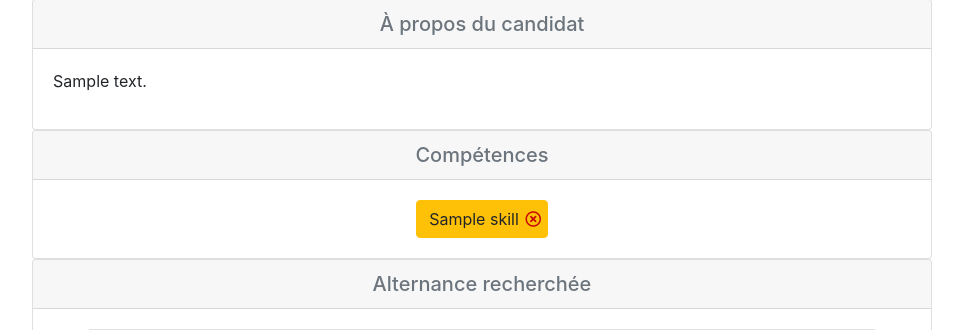
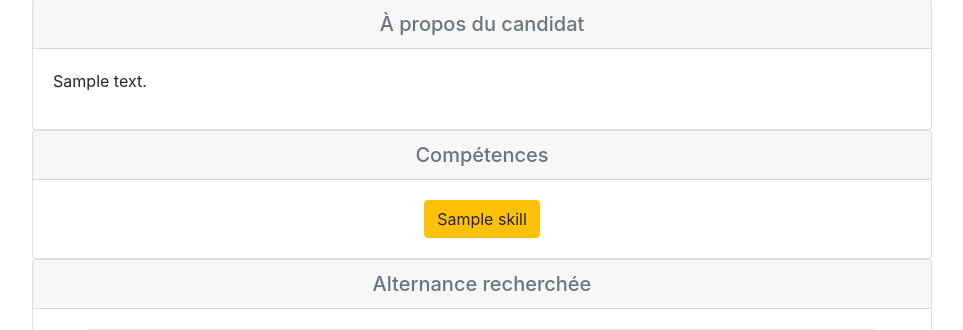
Before and after one commit to cyrielmartin/adopte-un-alternant, a Symfony app: template templates/candidate/one.html.twig in a window 1280 px wide. Shown: the part 389-719 px from the top of the page, without its empty margins (158-1121 px from the left). Run offline with Twig, Linux system fonts and the light colour scheme; the template is opened without the code that fills it: most values are stand-ins (such as "Sample title", 1, 10 or a date in 2020); grey boxes marked "Sample" are stand-in pictures; some libraries are stand-ins or nearby versions.

Commit message:
suppression croix skills

```diff
--- a/templates/candidate/one.html.twig
+++ b/templates/candidate/one.html.twig
@@ -155,7 +155,7 @@
                     <div class="small text-muted">{{ "Le candidat n'a ajouté aucune compétence." }}</div>
                     {% else %}
                         {% for skill in candidateInformation.skills %}
-                        <button type="button" class="btn btn-warning">{{ skill.name }}<a href="{{path('skill_delete', {'id': skill.id})}}"><i class="far fa-times-circle delete-skill"></i></a></button>
+                        <button type="button" class="btn btn-warning">{{ skill.name }}</button>
                         {% endfor %}
                     {% endif %}
                     </div>
```
